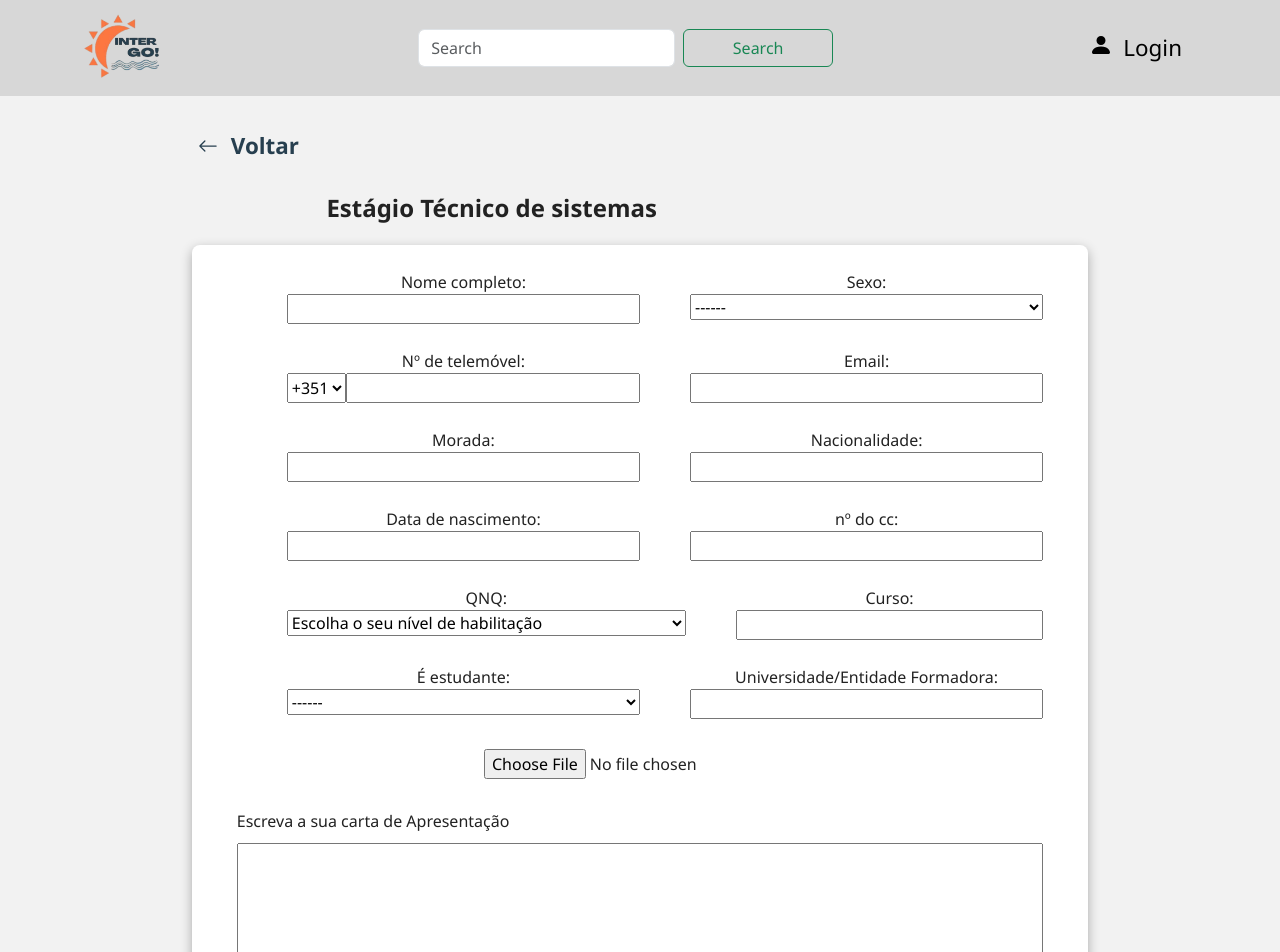
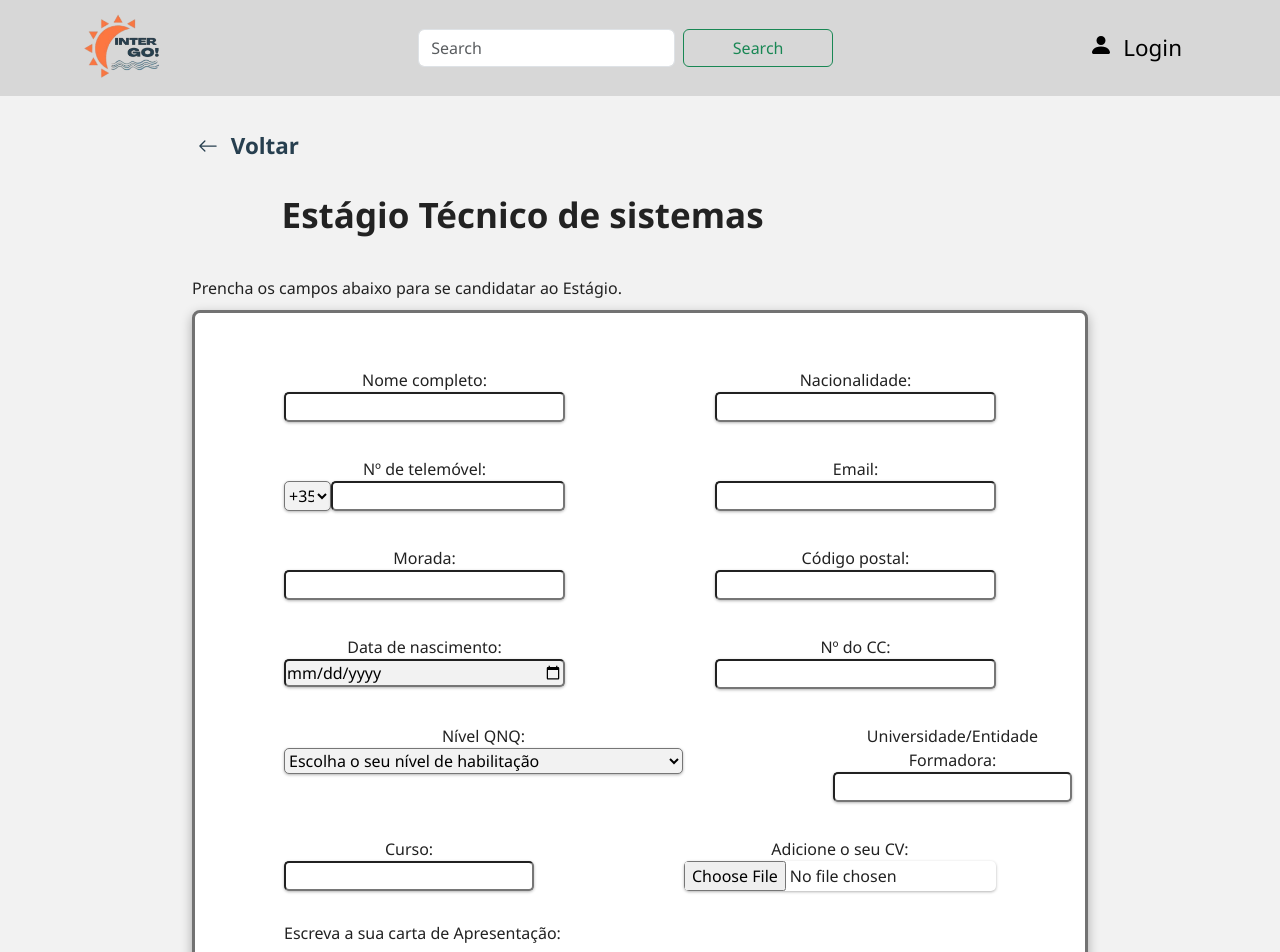
Before and after one commit to miguelfcostaa/internGo, a React (Create React App) app in the folder frontend/: page /candidatar-estagio in a window 1280 px wide. Shown: the top 952 px of the page. Built offline with nearby package versions, Linux system fonts and the light colour scheme.

Commit message:
feat: Improve form handling and layout in PaginaCandidatarEstagio; enhance input validation and styling

```diff
--- a/frontend/src/pages/PaginaCandidatarEstagio.jsx
+++ b/frontend/src/pages/PaginaCandidatarEstagio.jsx
@@ -36,8 +36,7 @@ function PaginaCandidatarEstagio(){
         carta:"",
       });
       const messageMaxChat="Atingiu o maximo de caracteres permitido"
-      const maxChars = 10;
-    const handleChange = (e) => {
+    const handleChange = ( maxChars = 10000 ) => (e)=> {
         const { name, value } = e.target;
         if (value.length <= maxChars) {
             setFormData((prev) => ({ ...prev, [name]: value }));
@@ -53,13 +52,14 @@ function PaginaCandidatarEstagio(){
             <div className={style.background}>
                 <ButtonVoltar/>
                 <h4 className={style.heading}>Estágio Técnico de sistemas</h4>
+                <div style={{marginTop:"40px", textAlign:"left", marginBottom:"10px"}}>Prencha os campos abaixo para se candidatar ao Estágio.</div>{/*Adicionar mensagem, possivelmente, aqui caso os campos nao estejam todos preenchidos*/}
                 <div className={style.bigbox}>
                     <form onSubmit={handlesSubmit}>
-                        <div style={{paddingRight:"5%", paddingLeft:"5%"}}>
+                        <div style={{paddingRight:"10%", paddingLeft:"10%",marginTop:"20px"}}>
                             <div style={{display:"flex", flexDirection:"column"}}>
-                                <div style={{display:"flex", flexDirection:"row"}}>
+                                <div className={style.formrow}>
                                     <label className={style.labelcoluna}>Nome completo:
-                                        <input type="text" placeholder="" name="name" value={formData.name} onChange={handleChange}></input>
+                                        <input  type="text" placeholder="" name="name" value={formData.name} className={style.input} onChange={handleChange(100)}></input>
                                         {/*Mensagem qquando o limite de caracteres é atingindo*/}
                                         {Warnings["name"] && (
                                             <span className={style.charterror}>
@@ -67,42 +67,8 @@ function PaginaCandidatarEstagio(){
                                             </span>
                                         )}
                                     </label>
-                                    <label className={style.labelcoluna}>Sexo:{/*criar um menu de opçoes*/}
-                                        <select name="sexo" value={formData.sexo} onChange={handleChange}>
-                                            <option value="">------</option>
-                                            <option value="Masculino">Masculino</option>
-                                            <option value="femenino">Femenino</option>
-                                            <option value="naoespecifico">Prefiro não especificar</option>
-                                        </select>
-                                    </label>
-                                </div>
-                                <div style={{display:"flex", flexDirection:"row"}}>
-                                    <label className={style.labelcoluna}>Nº de telemóvel:
-                                        <div style={{ display:"flex", flexDirection:"row"}}>
-                                        <select style={{width:"20%"}}>
-                                            <option value="+351">+351</option>
-                                            <option value="+55">+55</option>
-                                            <option value="+1">+1</option>
-                                            <option value="+58">+58</option>
-                                        </select>
-                                        <input type="text" placeholder="" name="telemovel" value={formData.telemovel} onChange={handleChange} style={{width:"100%"}}></input>
-                                        </div>
-                                    </label>
-                                    <label className={style.labelcoluna}>Email:
-                                        <input type="text" placeholder="" name="email" value={formData.email} onChange={handleChange}></input>
-                                    </label>
-                                </div>
-                                <div style={{display:"flex", flexDirection:"row"}}>
-                                    <label className={style.labelcoluna}>Morada:
-                                        <input type="text" placeholder="" name="morada" value={formData.morada} onChange={handleChange}></input>
-                                        {Warnings["morada"] && (
-                                            <span className={style.charterror}>
-                                            {messageMaxChat}
-                                            </span>
-                                        )}
-                                    </label>
                                     <label className={style.labelcoluna}>Nacionalidade:
-                                        <input type="text" placeholder="" name="nacionalidade" value={formData.nacionalidade} onChange={handleChange}></input>
+                                        <input type="text" placeholder="" name="nacionalidade" value={formData.nacionalidade} className={style.input} onChange={handleChange(100)}></input>
                                         {Warnings["nacionalidade"] && (
                                             <span className={style.charterror}>
                                             {messageMaxChat}
@@ -110,17 +76,51 @@ function PaginaCandidatarEstagio(){
                                         )}
                                     </label>
                                 </div>
-                                <div style={{display:"flex", flexDirection:"row"}}>
-                                    <label className={style.labelcoluna}>Data de nascimento:
-                                        <input type="text" placeholder="" name="dataNascimento" value={formData.dataNascimento} onChange={handleChange}></input>
+                                <div className={style.formrow}>
+                                    <label className={style.labelcoluna}>Nº de telemóvel:
+                                        <div style={{ display:"flex", flexDirection:"row"}}>
+                                        <select style={{width:"20%"}} className={style.select}>
+                                            <option value="+351">+351</option>
+                                            <option value="+55">+55</option>
+                                            <option value="+1">+1</option>
+                                            <option value="+58">+58</option>
+                                        </select>
+                                        <input type="text" placeholder="" name="telemovel" value={formData.telemovel} className={style.input} onChange={handleChange()} style={{width:"100%"}}></input>
+                                        </div>
                                     </label>
-                                    <label className={style.labelcoluna}>nº do cc:
-                                        <input type="text" placeholder="" name="cc" value={formData.cc} onChange={handleChange}></input>
+                                    <label className={style.labelcoluna}>Email:
+                                        <input type="text" placeholder="" name="email" value={formData.email} className={style.input} onChange={handleChange()}></input>
                                     </label>
                                 </div>
-                                <div style={{display:"flex", flexDirection:"row"}}>
-                                    <label className={style.labelcoluna}>QNQ:{/*criar um menu de opçoes*/}
-                                        <select name="nivelQNQ" onChange={handleChange}>
+                                <div className={style.formrow}>
+                                    <label className={style.labelcoluna}>Morada:
+                                        <input type="text" placeholder="" name="morada" value={formData.morada} className={style.input} onChange={handleChange(1000)}></input>
+                                        {Warnings["morada"] && (
+                                            <span className={style.charterror}>
+                                            {messageMaxChat}
+                                            </span>
+                                        )}
+                                    </label>
+                                    <label className={style.labelcoluna}>Código postal:
+                                        <input type="text" placeholder="" name="nacionalidade" value={formData.nacionalidade} className={style.input} onChange={handleChange(100)}></input>
+                                        {Warnings["nacionalidade"] && (
+                                            <span className={style.charterror}>
+                                            {messageMaxChat}
+                                            </span>
+                                        )}
+                                    </label>
+                                </div>
+                                <div className={style.formrow}>
+                                    <label className={style.labelcoluna}>Data de nascimento:
+                                        <input type="date" name="dataNascimento" value={formData.dataNascimento} className={style.inputdate} onChange={handleChange()}></input>
+                                    </label>
+                                    <label className={style.labelcoluna}>Nº do CC:
+                                        <input type="text" placeholder="" name="cc" value={formData.cc} className={style.input} onChange={handleChange()}></input>
+                                    </label>
+                                </div>
+                                <div className={style.formrow}>
+                                    <label className={style.labelcoluna}>Nível QNQ:{/*criar um menu de opçoes*/}
+                                        <select name="nivelQNQ" className={style.select} onChange={handleChange()}>
                                             <option value="">Escolha o seu nível de habilitação</option>
                                             <option value="Nível 1">Nível 1-4ºano do Ensino Básico</option>
                                             <option value="Nível 2">Nível 2-6ºano do Ensino Básico</option>
@@ -132,25 +132,8 @@ function PaginaCandidatarEstagio(){
                                             <option value="Nível 8">Nível 8-Doutoramento</option>
                                         </select>
                                     </label>
-                                    <label className={style.labelcoluna}>Curso:
-                                        <input type="text" placeholder="" name="curso" value={formData.curso} onChange={handleChange}></input>
-                                        {Warnings["curso"] && (
-                                            <span className={style.charterror}>
-                                            {messageMaxChat}
-                                            </span>
-                                        )}
-                                    </label>
-                                </div>
-                                <div style={{display:"flex", flexDirection:"row"}}>
-                                    <label  className={style.labelcoluna}>É estudante:
-                                        <select name="curso" onChange={handleChange}>
-                                            <option value="" >------</option>
-                                            <option value="Sim">Sim</option>
-                                            <option value="Nao" >Não</option>
-                                        </select>
-                                    </label>
                                     <label className={style.labelcoluna}>Universidade/Entidade Formadora:
-                                        <input type="text" placeholder="" name="localEnsino" value={formData.localEnsino} onChange={handleChange}></input>
+                                        <input type="text" placeholder="" name="localEnsino" value={formData.localEnsino} className={style.input} onChange={handleChange(100)}></input>
                                         {Warnings["localEnsino"] && (
                                             <span className={style.charterror}>
                                             {messageMaxChat}
@@ -158,12 +141,22 @@ function PaginaCandidatarEstagio(){
                                         )}
                                     </label>
                                 </div>
+                                <div className={style.formrow}>
+                                    <label className={style.labelcoluna}>Curso:
+                                        <input type="text" placeholder="" name="curso" value={formData.curso} className={style.input} onChange={handleChange(100)}></input>
+                                        {Warnings["curso"] && (
+                                            <span className={style.charterror}>
+                                            {messageMaxChat}
+                                            </span>
+                                        )}
+                                    </label>
+                                    <label className={style.labelcoluna}>Adicione o seu CV:
+                                        <input type="file" className={style.inputfile}></input> {/*Falta guardar este ficheiro*/}
+                                    </label>
+                                </div>
                             </div>
-                            <div>
-                                <input type="file" style={{ marginTop:"30px"}}></input> {/*Falta guardar este ficheiro*/}
-                            </div>
-                            <label style={{marginTop:"30px", width:"100%", textAlign:"left"}}>Escreva a sua carta de Apresentação
-                                <textarea className={style.textarea} rows="6" cols="50" name="carta" value={formData.carta} onChange={handleChange}></textarea>
+                            <label style={{marginTop:"30px", width:"100%", textAlign:"left"}}>Escreva a sua carta de Apresentação:
+                                <textarea className={style.textarea} rows="6" cols="50" name="carta" value={formData.carta}  onChange={handleChange()}></textarea>
                             </label>
                         </div>
                         <input type="submit" value="Candidatar" className={style.submit}></input>
--- a/frontend/src/styles/PaginaCandidatarEstagio.module.css
+++ b/frontend/src/styles/PaginaCandidatarEstagio.module.css
@@ -6,36 +6,29 @@
     padding-left: 15%;
 }
 .heading{
-    margin-left: 15%;
+    margin-left: 10%;
     text-align: left;
     font-weight: bold;
+    font-size: 35px;
     margin-top: 30px;
-    margin-bottom: 20px;
 }
 .bigbox{
     box-shadow: 0 4px 12px rgba(0, 0, 0, 0.3);
     background-color: white;
-    margin-top: 2.5%;
     width: 100%;
     border-radius: 0.5rem;
-}
-.boxheader{
-    display:flex;
+    border: solid rgb(114, 114, 114);
+}.formrow{
+    display: flex;
     flex-direction: row;
-    text-align: left;
-    background-color: #bbbaba;
-    padding: 10px;
-}
-.current{
-    font-weight: bold;
-    margin-left: 10px;
+    margin-top: 10px;
+    gap:150px;
 }
 .labelcoluna{
     display: flex;
     flex-direction: column;
-    width:80%;
+    width:100%;
     margin-top: 25px;
-    margin-left: 50px;
 }
 .placeholder{
     background-color: white;
@@ -43,13 +36,42 @@
 .textarea{
     margin-top: 10px;
     width: 100%;
+    border-radius: 5px;
+    box-shadow: 0 1px 3px rgba(0, 0, 0, 0.3);
 }
 .submit{
+    border-radius: 5px;
+    background-color: #273F4F;
     margin-top: 25px;
     margin-bottom: 25px;
+    width: 150px;
+    height: 35px;
+    color: #ffffff;
+}
+.sumbit:hover{
+    background-color:#ffffff;
+    color: #273F4F;
 }
 .charterror{
     color: red;
     font-size: 15px;
     text-align: left;
 }
+.input{
+    border-radius: 5px;
+    box-shadow: 0 1px 3px rgba(0, 0, 0, 0.3);
+}
+.select{
+    border-radius: 5px;
+    box-shadow: 0 1px 3px rgba(0, 0, 0, 0.3);
+    background-color: #F2F2F2
+}
+.inputdate{
+    border-radius: 5px;
+    box-shadow: 0 1px 3px rgba(0, 0, 0, 0.3);
+    background-color: #F2F2F2
+}
+.inputfile{
+    border-radius: 5px;
+    box-shadow: 0 1px 3px rgba(0, 0, 0, 0.3);
+}
```
